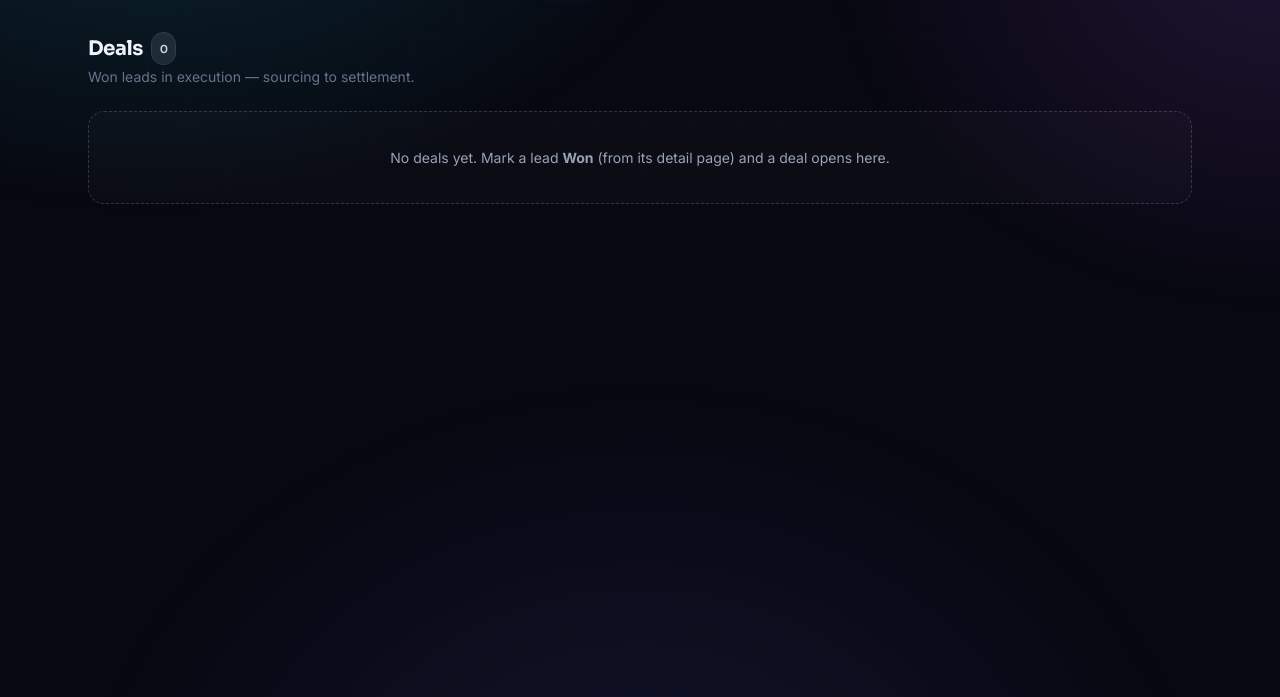
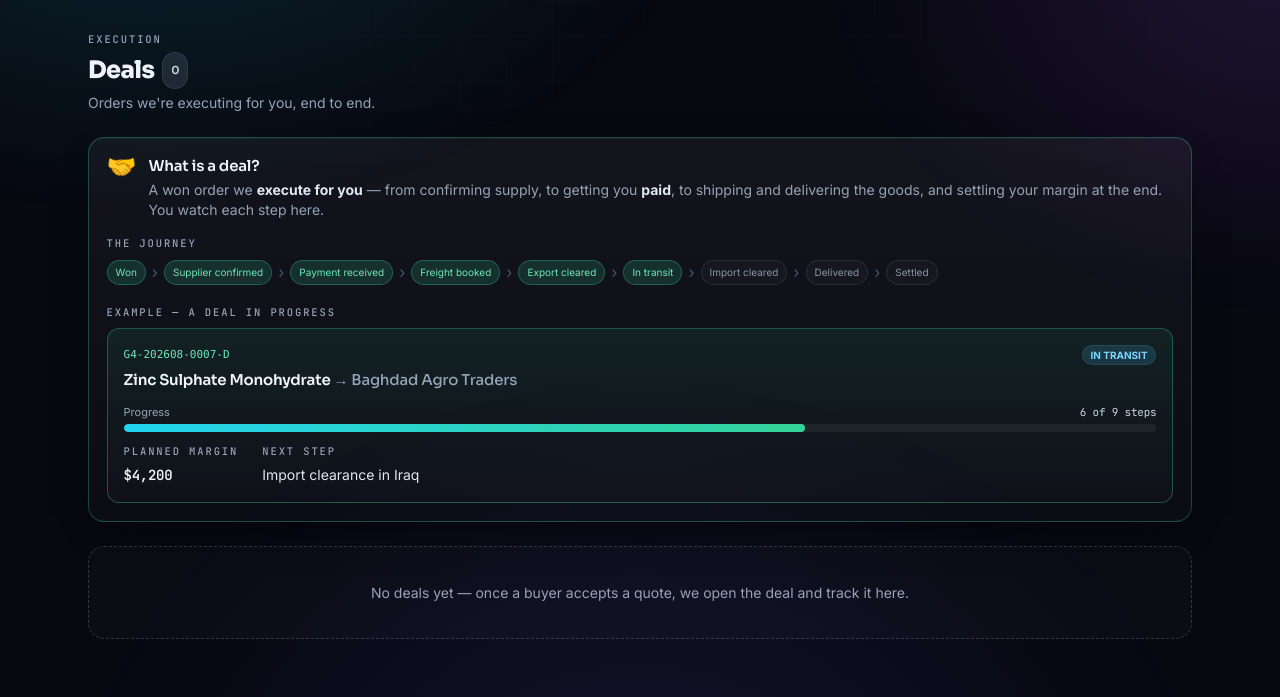
Before and after one commit to admirableparham-png/go4it, a FastAPI app: page /deals in a window 1280 px wide. Shown: the part 103-800 px from the top of the page. Run offline with FastAPI, Linux system fonts and the light colour scheme; the visitor is signed in with stand-in values (Sample User, id 1); data that the repository does not hold is empty; some libraries are stand-ins or nearby versions.

Commit message:
feat(ui): trader guide + worked example on Quotes & Deals (what they are, how they work)

```diff
--- a/app/templates/deals_list.html
+++ b/app/templates/deals_list.html
@@ -1,25 +1,59 @@
 {% extends "base.html" %}
 {% set active = 'deals' %}
 {% block content %}
+{% set is_admin = user and user.role == 'admin' %}
 
-<div class="flex flex-wrap items-end justify-between gap-3 mb-6">
-  <div>
-    <h2 class="text-xl font-bold tracking-tight flex items-center gap-2">Deals <span class="badge badge-slate">{{ rows|length }}</span></h2>
-    <p class="text-slate-500 text-sm mt-0.5">Won leads in execution &mdash; sourcing to settlement.</p>
+<div class="mb-6">
+  <div class="eyebrow mb-1">Execution</div>
+  <h2 class="text-2xl font-extrabold tracking-tight font-display flex items-center gap-2">Deals <span class="badge badge-slate">{{ rows|length }}</span></h2>
+  <p class="text-slate-400 text-sm mt-1">{% if is_admin %}Won leads in execution &mdash; sourcing to settlement.{% else %}Orders we're executing for you, end to end.{% endif %}</p>
+</div>
+
+{% if not is_admin %}
+{% set journey = ['Won','Supplier confirmed','Payment received','Freight booked','Export cleared','In transit','Import cleared','Delivered','Settled'] %}
+<div class="card mb-6" style="border-color:rgba(52,211,153,.3)">
+  <div class="flex items-start gap-3">
+    <div class="text-2xl leading-none">&#129309;</div>
+    <div class="min-w-0">
+      <h3 class="font-semibold font-display text-[15px]">What is a deal?</h3>
+      <p class="text-slate-400 text-sm mt-0.5">A won order we <b class="text-slate-200">execute for you</b> &mdash; from confirming supply, to getting you <b class="text-slate-200">paid</b>, to shipping and delivering the goods, and settling your margin at the end. You watch each step here.</p>
+    </div>
+  </div>
+
+  <div class="eyebrow mt-4 mb-2">The journey</div>
+  <div class="flex flex-wrap items-center gap-1.5">
+    {% for s in journey %}
+      <span class="text-[10px] px-2 py-1 rounded-full whitespace-nowrap" style="{% if loop.index0 <= 5 %}background:rgba(52,211,153,.16); color:#6ee7b7; border:1px solid rgba(52,211,153,.32);{% else %}background:rgba(255,255,255,.03); color:#8b93a7; border:1px solid var(--border);{% endif %}">{{ s }}</span>
+      {% if not loop.last %}<span style="color:#475569">&rsaquo;</span>{% endif %}
+    {% endfor %}
+  </div>
+
+  <div class="eyebrow mt-5 mb-2">Example &mdash; a deal in progress</div>
+  <div class="rounded-xl p-4" style="border:1px solid rgba(52,211,153,.35); background:linear-gradient(180deg, rgba(52,211,153,.09), rgba(255,255,255,.02));">
+    <div class="flex items-center justify-between gap-2">
+      <span class="font-mono text-[11px]" style="color:#6ee7b7">G4-202608-0007-D</span>
+      <span class="badge badge-sky uppercase text-[10px] font-bold">in transit</span>
+    </div>
+    <div class="text-[15px] font-semibold text-slate-100 mt-1 font-display">Zinc Sulphate Monohydrate <span class="text-slate-400 font-normal">&rarr; Baghdad Agro Traders</span></div>
+    <div class="mt-3">
+      <div class="flex items-center justify-between text-[11px] mb-1"><span class="text-slate-400">Progress</span><span class="tabular-nums text-slate-300">6 of 9 steps</span></div>
+      <div class="h-2 rounded-full overflow-hidden" style="background:rgba(255,255,255,.06)"><div class="h-2 rounded-full" style="width:66%; background:linear-gradient(90deg,#22d3ee,#34d399)"></div></div>
+    </div>
+    <div class="flex flex-wrap gap-x-6 gap-y-2 mt-3">
+      <div><span class="eyebrow block mb-0.5">Planned margin</span><span class="tabular-nums text-slate-100 font-semibold text-sm">$4,200</span></div>
+      <div><span class="eyebrow block mb-0.5">Next step</span><span class="text-slate-200 text-sm">Import clearance in Iraq</span></div>
+    </div>
   </div>
 </div>
+{% endif %}
 
 {% if rows %}
   <div class="table-wrap">
     <table class="data-table">
       <thead>
         <tr>
-          <th>Deal</th>
-          <th>Buyer</th>
-          <th>Product</th>
-          <th>Stage</th>
-          <th class="text-right">Planned margin</th>
-          <th class="text-right">Realized</th>
+          <th>Deal</th><th>Buyer</th><th>Product</th><th>Stage</th>
+          <th class="text-right">Planned margin</th><th class="text-right">Realized</th>
         </tr>
       </thead>
       <tbody>
@@ -27,11 +61,11 @@
           {% set d = row.d %}
           <tr>
             <td><a href="/deals/{{ d.id }}" class="font-mono link">{{ d.tracking_code }}</a></td>
-            <td class="text-slate-300">{{ row.lead.buyer_company if row.lead else '' }}</td>
-            <td>{{ row.lead.product if row.lead else '' }}</td>
-            <td><span class="badge {{ 'badge-emerald' if d.stage in ['settled','closed'] else 'badge-sky' }}">{{ d.stage.replace('_', ' ') }}</span></td>
+            <td class="text-slate-200">{{ row.lead.buyer_company if row.lead else '' }}</td>
+            <td class="text-slate-100 font-medium">{{ row.lead.product if row.lead else '' }}</td>
+            <td><span class="badge {{ 'badge-emerald' if d.stage in ['settled','closed'] else 'badge-sky' }} uppercase text-[10px] font-bold">{{ d.stage.replace('_', ' ') }}</span></td>
             <td class="text-right text-slate-400 tabular-nums">{{ '%.2f'|format(d.planned_margin) }}</td>
-            <td class="text-right tabular-nums {% if d.realized_margin %}text-emerald-400{% else %}text-slate-600{% endif %}">
+            <td class="text-right tabular-nums {% if d.realized_margin %}text-emerald-400 font-semibold{% else %}text-slate-600{% endif %}">
               {{ '%.2f'|format(d.realized_margin) if d.realized_margin else '—' }}</td>
           </tr>
         {% endfor %}
@@ -39,6 +73,6 @@
     </table>
   </div>
 {% else %}
-  <div class="empty">No deals yet. Mark a lead <b>Won</b> (from its detail page) and a deal opens here.</div>
+  <div class="empty">{% if is_admin %}No deals yet. Mark a lead <b>Won</b> (from its detail page) and a deal opens here.{% else %}No deals yet &mdash; once a buyer accepts a quote, we open the deal and track it here.{% endif %}</div>
 {% endif %}
 {% endblock %}
```
Also changed, not shown: app/templates/quotes_list.html (+48 -17 lines).
